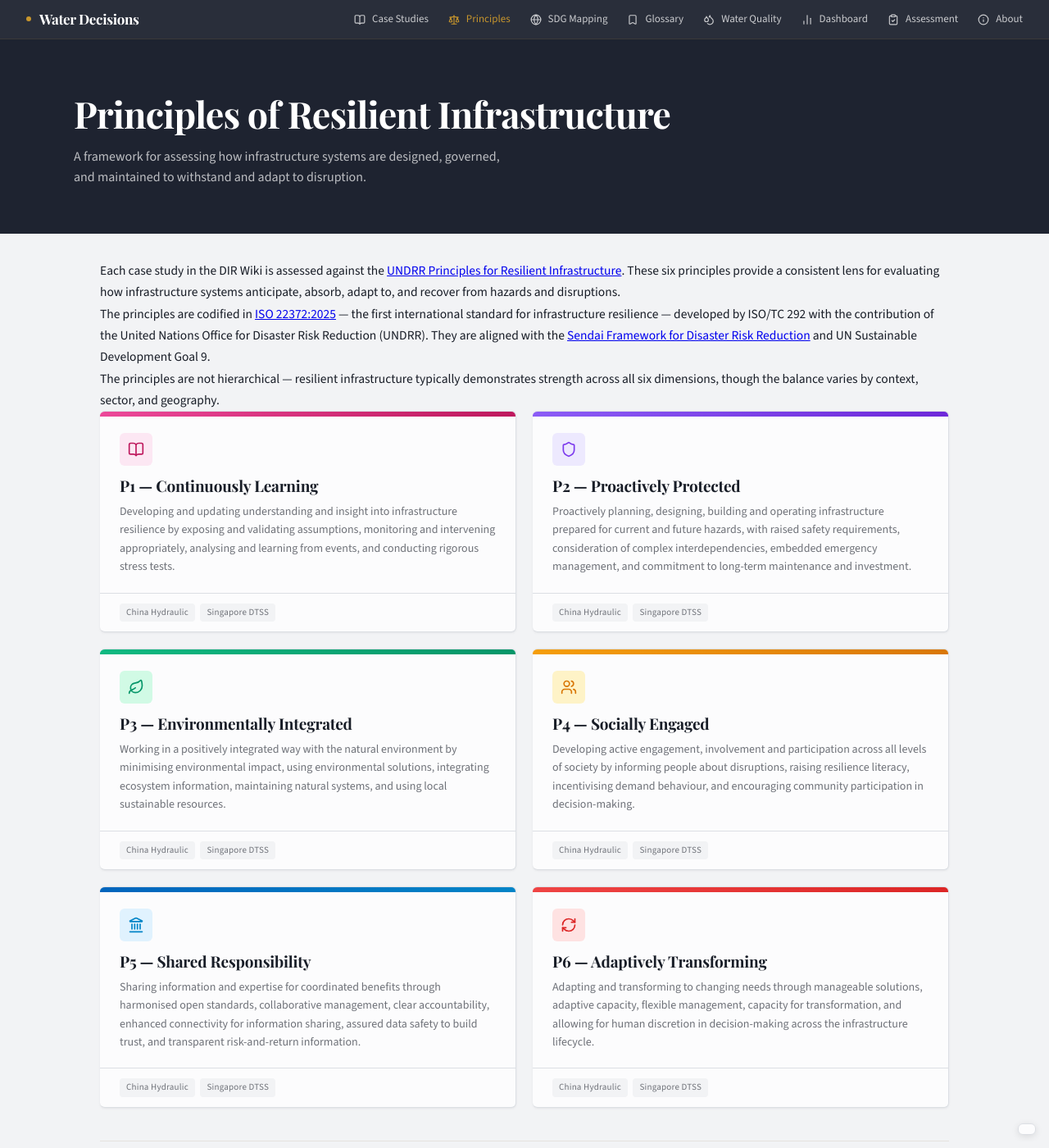
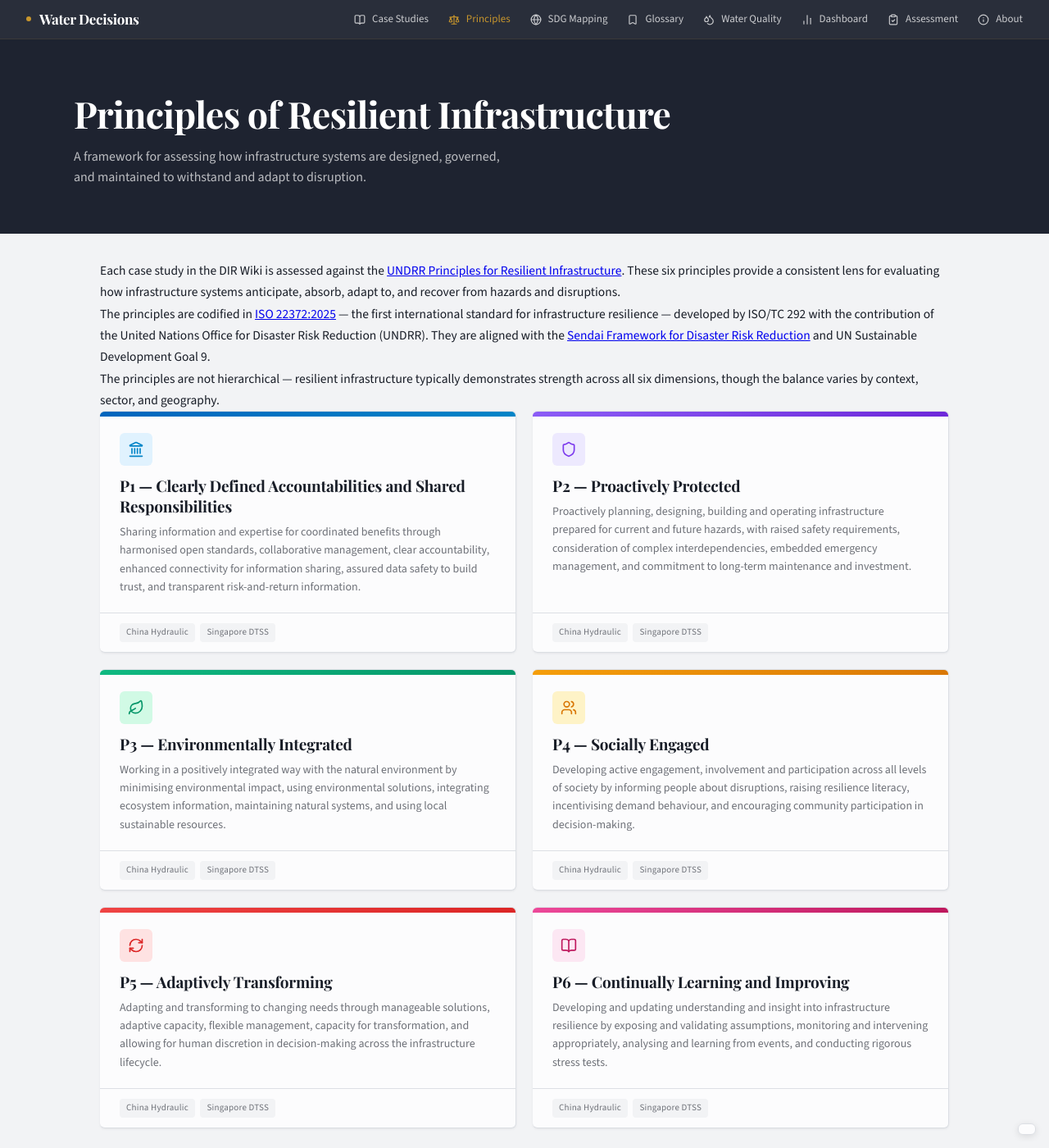
Before and after one commit to visioninglab/waterdecisions, a Jekyll site: the page built from principles.html, in a window 1280 px wide and 1400 px high. Shown: the whole window at 82% size. Built offline with Jekyll 4.4.1, drawn with Linux system fonts in a browser that asks for light colours.

Commit message:
Update principles to ISO 22372:2025 numbering

```diff
--- a/principles.html
+++ b/principles.html
@@ -1,7 +1,7 @@
 ---
 layout: page
 title: "Resilience Principles"
-description: "Resilience Principles - Six UNDRR principles for assessing infrastructure resilience: continuously learning, proactively protected, environmentally integrated, socially engaged, shared responsibility, and adaptively transforming."
+description: "Resilience Principles - Six UNDRR principles for assessing infrastructure resilience: clearly defined accountabilities and shared responsibilities, proactively protected, environmentally integrated, socially engaged, adaptively transforming, and continually learning and improving."
 nav_active: principles
 hero_title: "Principles of Resilient Infrastructure"
 hero_subtitle: "A framework for assessing how infrastructure systems are designed, governed, and maintained to withstand and adapt to disruption."
@@ -16,13 +16,13 @@
 
   <div class="principles-grid">
 
-    <!-- P1 - Continuously Learning -->
+    <!-- P1 - Clearly Defined Accountabilities and Shared Responsibilities -->
     <div class="principle-card">
-      <div class="principle-card-accent" style="background: linear-gradient(90deg, #ec4899, #be185d);"></div>
+      <div class="principle-card-accent" style="background: linear-gradient(90deg, #0065bd, #0284c7);"></div>
       <div class="principle-card-body">
-        <div class="principle-card-icon" style="background: #fce7f3; color: #be185d;"><i data-lucide="book-open"></i></div>
-        <div class="principle-card-title">P1 &mdash; Continuously Learning</div>
-        <div class="principle-card-desc">Developing and updating understanding and insight into infrastructure resilience by exposing and validating assumptions, monitoring and intervening appropriately, analysing and learning from events, and conducting rigorous stress tests.</div>
+        <div class="principle-card-icon" style="background: #e0f2fe; color: #0284c7;"><i data-lucide="landmark"></i></div>
+        <div class="principle-card-title">P1 &mdash; Clearly Defined Accountabilities and Shared Responsibilities</div>
+        <div class="principle-card-desc">Sharing information and expertise for coordinated benefits through harmonised open standards, collaborative management, clear accountability, enhanced connectivity for information sharing, assured data safety to build trust, and transparent risk-and-return information.</div>
       </div>
       <div class="principle-card-footer">
         <div class="principle-card-links">
@@ -80,13 +80,13 @@
       </div>
     </div>
 
-    <!-- P5 - Shared Responsibility -->
+    <!-- P5 - Adaptively Transforming -->
     <div class="principle-card">
-      <div class="principle-card-accent" style="background: linear-gradient(90deg, #0065bd, #0284c7);"></div>
+      <div class="principle-card-accent" style="background: linear-gradient(90deg, #ef4444, #dc2626);"></div>
       <div class="principle-card-body">
-        <div class="principle-card-icon" style="background: #e0f2fe; color: #0284c7;"><i data-lucide="landmark"></i></div>
-        <div class="principle-card-title">P5 &mdash; Shared Responsibility</div>
-        <div class="principle-card-desc">Sharing information and expertise for coordinated benefits through harmonised open standards, collaborative management, clear accountability, enhanced connectivity for information sharing, assured data safety to build trust, and transparent risk-and-return information.</div>
+        <div class="principle-card-icon" style="background: #fee2e2; color: #dc2626;"><i data-lucide="refresh-cw"></i></div>
+        <div class="principle-card-title">P5 &mdash; Adaptively Transforming</div>
+        <div class="principle-card-desc">Adapting and transforming to changing needs through manageable solutions, adaptive capacity, flexible management, capacity for transformation, and allowing for human discretion in decision-making across the infrastructure lifecycle.</div>
       </div>
       <div class="principle-card-footer">
         <div class="principle-card-links">
@@ -96,13 +96,13 @@
       </div>
     </div>
 
-    <!-- P6 - Adaptively Transforming -->
+    <!-- P6 - Continually Learning and Improving -->
     <div class="principle-card">
-      <div class="principle-card-accent" style="background: linear-gradient(90deg, #ef4444, #dc2626);"></div>
+      <div class="principle-card-accent" style="background: linear-gradient(90deg, #ec4899, #be185d);"></div>
       <div class="principle-card-body">
-        <div class="principle-card-icon" style="background: #fee2e2; color: #dc2626;"><i data-lucide="refresh-cw"></i></div>
-        <div class="principle-card-title">P6 &mdash; Adaptively Transforming</div>
-        <div class="principle-card-desc">Adapting and transforming to changing needs through manageable solutions, adaptive capacity, flexible management, capacity for transformation, and allowing for human discretion in decision-making across the infrastructure lifecycle.</div>
+        <div class="principle-card-icon" style="background: #fce7f3; color: #be185d;"><i data-lucide="book-open"></i></div>
+        <div class="principle-card-title">P6 &mdash; Continually Learning and Improving</div>
+        <div class="principle-card-desc">Developing and updating understanding and insight into infrastructure resilience by exposing and validating assumptions, monitoring and intervening appropriately, analysing and learning from events, and conducting rigorous stress tests.</div>
       </div>
       <div class="principle-card-footer">
         <div class="principle-card-links">
```
